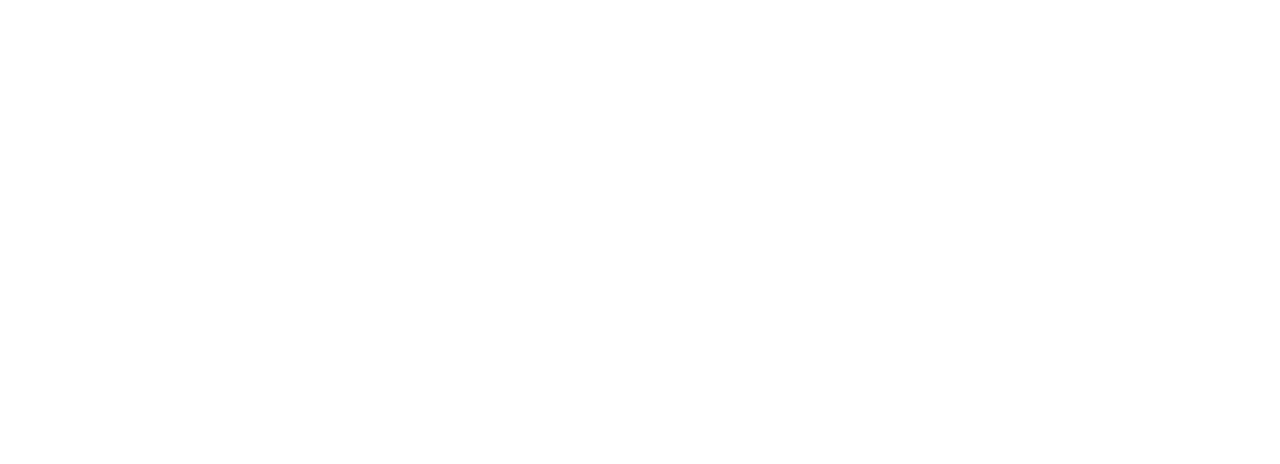
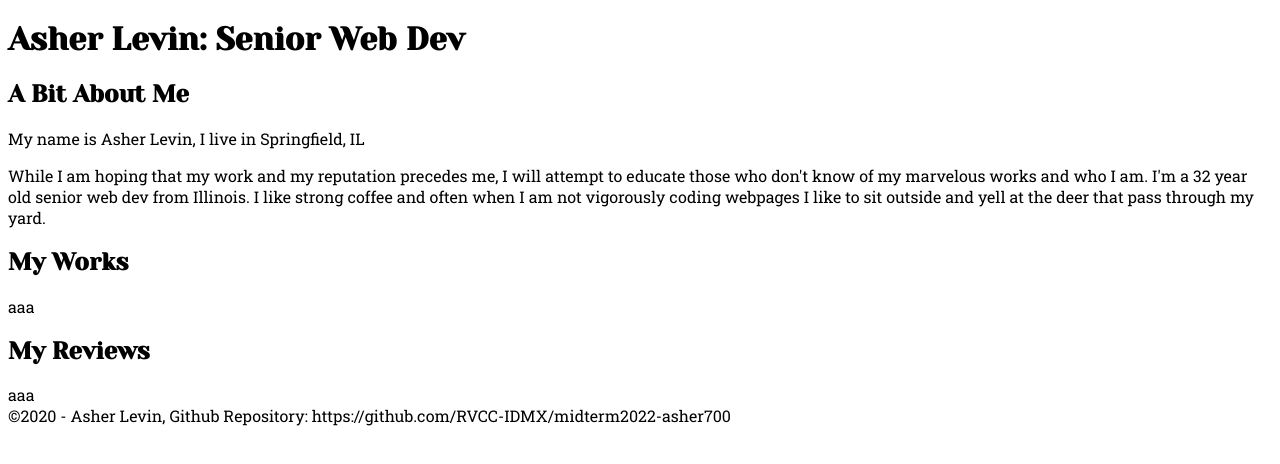
Before and after one commit to RVCC-IDMX/midterm2022-asher700, a plain HTML site: page index.html in a window 1280 px wide. Drawn offline with Linux system fonts and the light colour scheme.

Commit message:
added html

```diff
--- a/css/style.css
+++ b/css/style.css
@@ -0,0 +1,7 @@
+body{
+    font-family: 'Roboto Slab', serif;
+}
+
+h1,h2,h2,h4,h5,h6{
+    font-family: 'Yeseva One', cursive;
+}
--- a/index.html
+++ b/index.html
@@ -5,19 +5,47 @@
     <meta http-equiv="X-UA-Compatible" content="IE=edge">
     <meta name="viewport" content="width=device-width, initial-scale=1.0">
     <title>Midterm Assignment</title>
-
+    <link href="https://fonts.googleapis.com/css2?family=Roboto+Slab&family=Yeseva+One&display=swap"
+     rel="stylesheet">
+    <link href="css/style.css" rel="stylesheet">
 </head>
 <body>
     <header>
+        <h1>Asher Levin: Senior Web Dev</h1>
+    </header>
+    <main>
+        <h2>A Bit About Me</h2>
+        <div id="bio">
+            <p>My name is Asher Levin, I live in Springfield, IL</p>
 
-    </header>
+            <p>
+                While I am hoping that my work and my reputation precedes me,
+                I will attempt to educate those who don't know of my marvelous
+                works and who I am. I'm a 32 year old senior web dev from Illinois.
+                I like strong coffee and often when I am not vigorously coding
+                webpages I like to sit outside and yell at the deer that pass
+                through my yard.
+            </p>
+        </div>
 
-    <main>
+        <section id="portfolio">
+            <h2>My Works</h2>
+            <div>
+                aaa
+            </div>
+        </section>
+
+        <section id="reviews">
+            <h2>My Reviews</h2>
+            <div>
+                aaa
+            </div>
+        </section>
 
     </main>
-
     <footer>
-
+        &copy;2020 - Asher Levin,
+        Github Repository: https://github.com/RVCC-IDMX/midterm2022-asher700
     </footer>
 
 </body>
```
Also changed, not shown: img/color-scheme.png (added), 1 other file.
